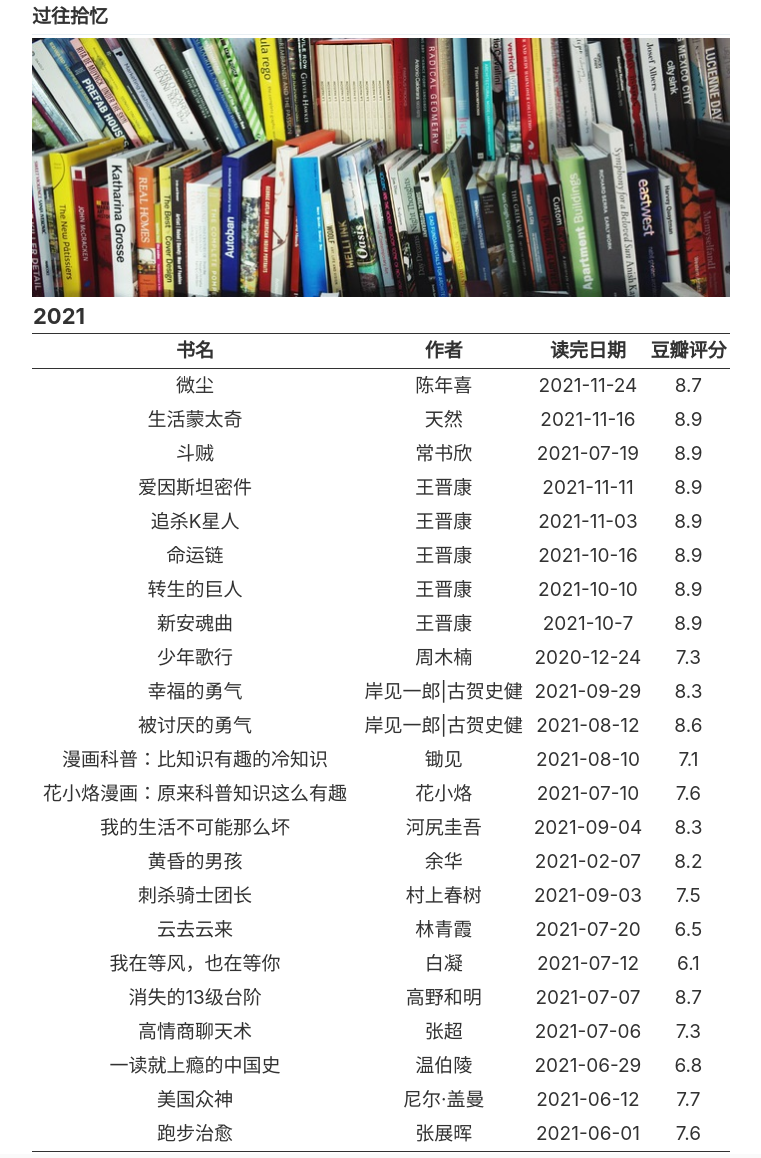
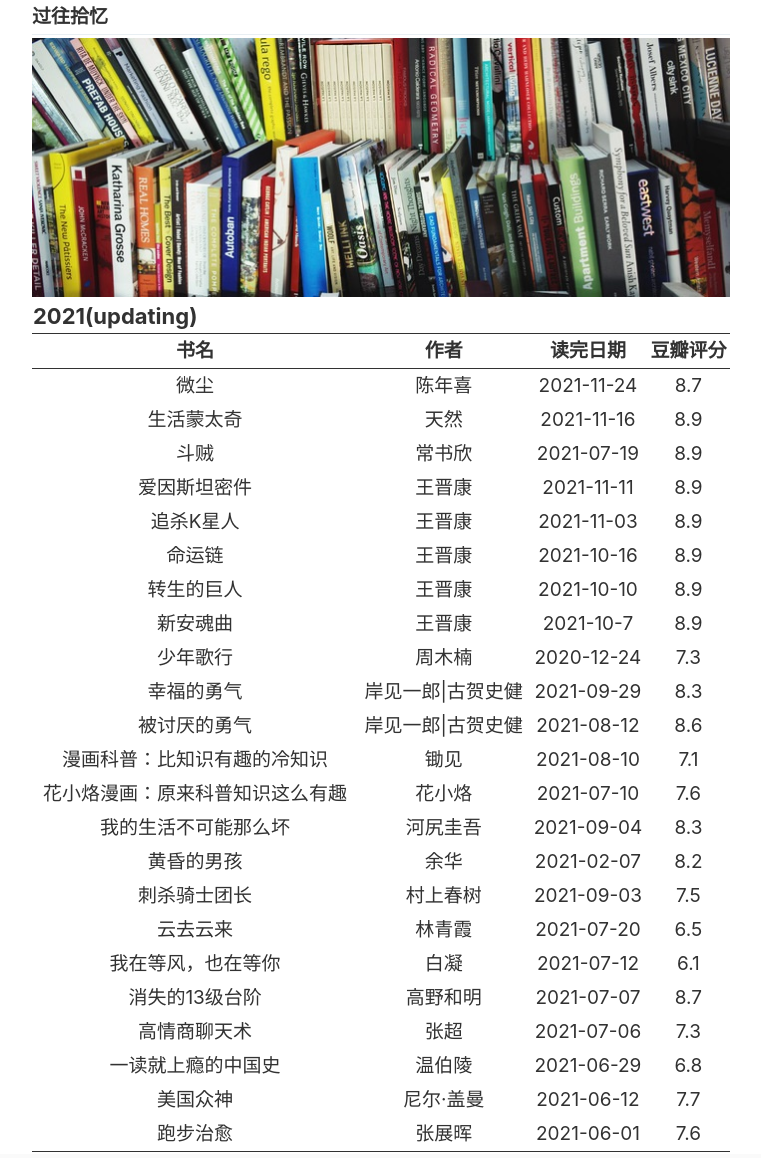
Before and after one commit to SWHL/SWHL.github.io, a Jekyll site: the page built from _pages/books.md, in a window 1280 px wide. Shown: the whole page, without its empty margins (259-1020 px from the left). Built offline with Jekyll 4.4.1, drawn with Linux system fonts in a browser that asks for light colours.

Commit message:
Update files

```diff
--- a/_pages/books.md
+++ b/_pages/books.md
@@ -5,7 +5,7 @@ image: "./images/pages/books.jpg"
 <table style="line-height:32px;width:100%; height:100%; margin: 0 auto;text-align:center;border-bottom:1px solid;">
     <thead>
 		<tr>
-			<th colspan="4" style="text-align:left;font-size:22px;">2021</th>
+			<th colspan="4" style="text-align:left;font-size:22px;">2021(updating)</th>
 		</tr>
         <tr style="border-bottom:1px solid; border-top:1px solid;">
     　       <th>书名</th>
```
